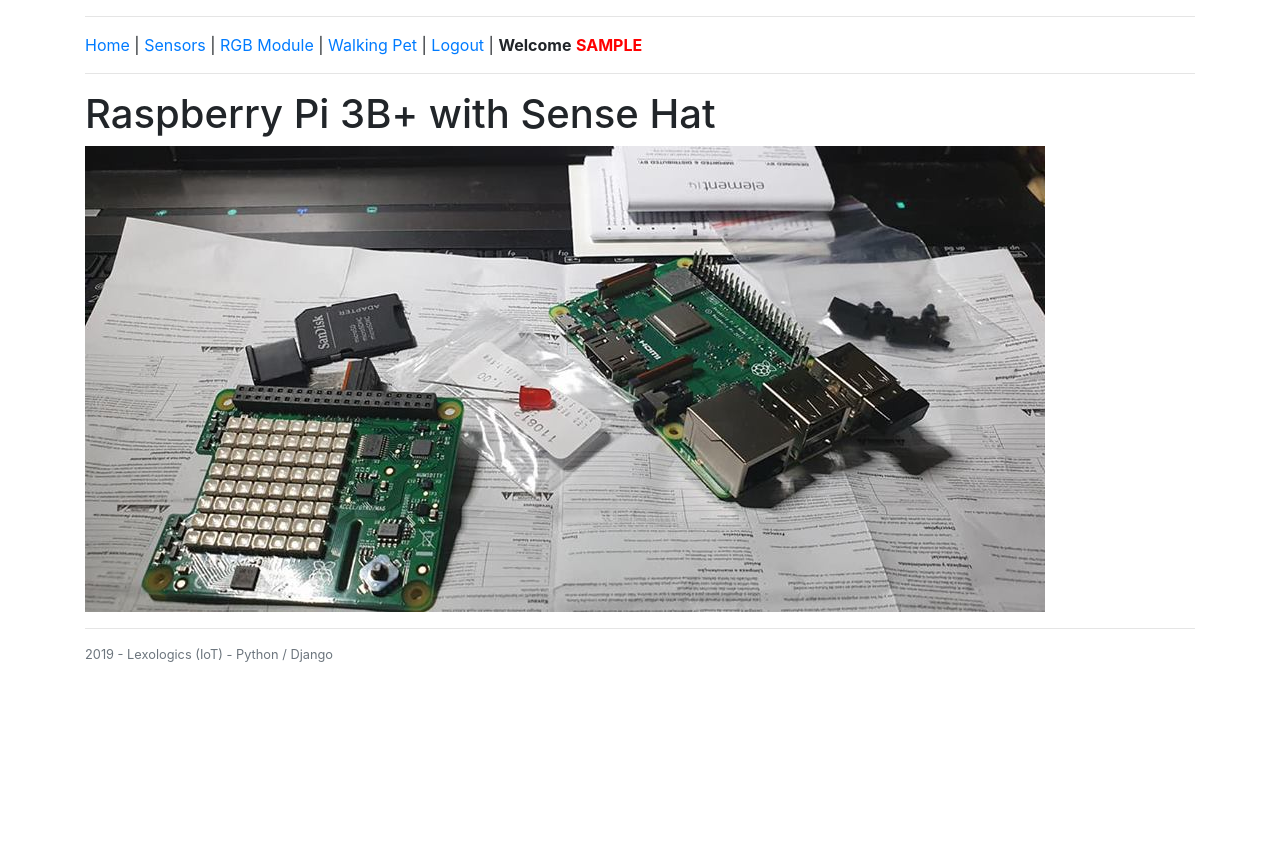
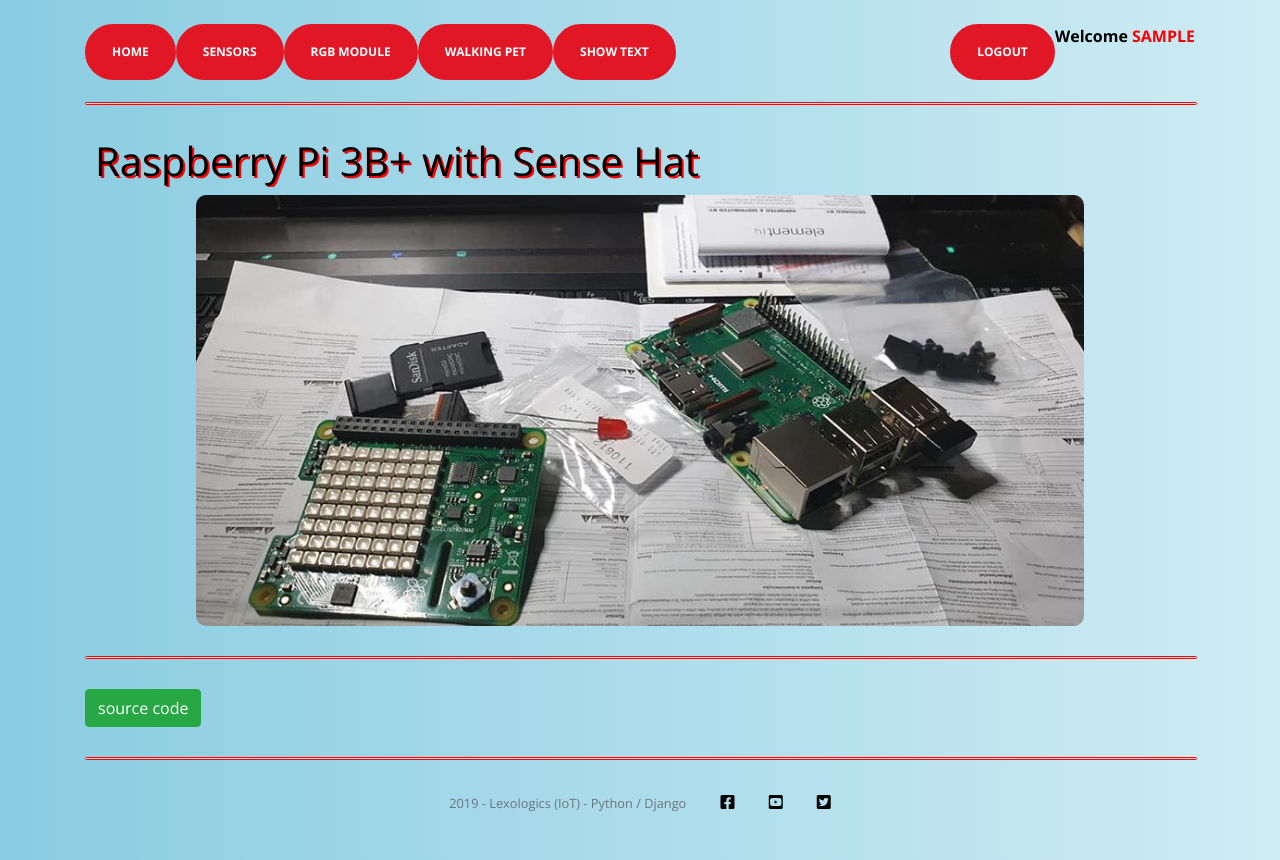
Before and after one commit to lexologics/sensehat, a Django app: page / in a window 1280 px wide. Before the commit the page ends 662 px from the top, so only its background shows below. Run offline with Django 3.2, Linux system fonts and the light colour scheme; the visitor is signed in with stand-in values (Sample User, id 1); some libraries are stand-ins or nearby versions.

Commit message:
Added CSS styling

```diff
--- /dev/null
+++ b/main/forms.py
@@ -0,0 +1,4 @@
+from django import forms
+
+class ShowText(forms.Form):
+    post = forms.ChardField()
--- /dev/null
+++ b/main/static/main/css/main.css
@@ -0,0 +1,483 @@
+/* General Styling */
+
+body {
+        background-image: linear-gradient(to right, rgba(137, 204, 225), rgba(207, 236, 244));
+	font-family: 'Open Sans';
+	color: #000;
+	overflow-x: hidden;
+}
+
+img {
+        border-radius: 10px;
+        display: block;
+	margin-left: auto;
+	margin-right: auto;
+	width: 80%;
+        height: auto;
+}
+
+p {
+	line-height: 24px;
+	font-weight: 300;
+}
+
+a {
+	text-decoration: none;
+	color: #e00918;
+}
+
+a:hover {
+	color: #e00918;
+	text-decoration: none;
+	transition: all 0.3s ease-in-out;
+	-o-transition: all 0.3s ease-in-out;
+	-ms-transition: all 0.3s ease-in-out;
+	-moz-transition: all 0.3s ease-in-out;
+	-webkit-transition: all 0.3s ease-in-out;
+}
+
+span {
+	color: #e00918;
+}
+
+ul {
+	padding: 0;
+}
+
+hr {
+	width: 100%;
+	height: 1px;
+	background-color: #d9dcdf;
+	border: 1px solid red;
+	border-radius: 5px;
+	margin: 30px 0;
+}
+
+h1,h2,h3,h4,h5,h6 {
+	margin: 8px;
+	padding: 2px;
+	white-space: nowrap;
+	overflow: hidden;
+	text-overflow: ellipsis;
+	text-shadow: 2px 2px #FF0001;
+}
+
+.button {
+	background-color: #e21725;
+	color: #fff;
+	padding: 17px 25px;
+	text-transform: uppercase;
+	font-weight: 700;
+	font-size: 12px;
+	border: 2px solid #e21725;
+	float: left;
+	border-radius: 999px;
+}
+
+.button:hover {
+	background-color: #fff;
+	color: #e21725;
+	border: 2px solid #e21725;
+	text-decoration: none;
+	transition: all 0.3s ease-in-out;
+	-o-transition: all 0.3s ease-in-out;
+	-ms-transition: all 0.3s ease-in-out;
+	-moz-transition: all 0.3s ease-in-out;
+	-webkit-transition: all 0.3s ease-in-out;
+}
+
+.clear{
+	clear:both;
+}
+
+/* Header */
+
+header {
+	padding: 30px 0 0 0;
+}
+
+.logo {
+	max-width: 60%;
+}
+
+#menu-toggle {
+	position: absolute;
+	top: 30%;
+	left: 78%;
+}
+
+#menu-toggle img {
+	width: 20px;
+}
+
+input {
+	border: 1px solid #d9dcdf;
+	color: #66747f;
+	font-size: 12px;
+	padding: 17px 25px;
+	width: 100%;
+	background: url(../images/search.png) #f7f8fa no-repeat right 35px center;
+	background-size: 3%;
+	outline: none;
+}
+
+.notifications {
+	position: absolute;
+	right: 240px;
+	top: 20px;
+}
+
+.notifications li:hover {
+	cursor: pointer;
+}
+
+.notifications i {
+	color: #bbc3ca;
+	font-size: 20px;
+}
+
+.notifications span {
+	border-radius: 50px;
+	background-color: #e21725;
+	color: #fff;
+	font-weight: 700;
+	padding: 4px 9px;
+	font-size: 11px;
+	position: relative;
+	top: -12px;
+	left: -12px;
+}
+
+#user-info li {
+	display: inline-block;
+}
+
+#user-info li:nth-child(3) {
+	float: right;
+}
+
+#user-info li:nth-child(3) img {
+	float: left;
+	margin-right: 20px;
+	width: 60px;
+}
+
+#user-info li:nth-child(3) div {
+	display: inline-block;
+}
+
+#user-info li:nth-child(3) p {
+	margin: 0;
+}
+
+#user-info li:nth-child(3) a {
+	font-weight: 700;
+	color: #e21725;
+}
+
+#user-info li:nth-child(3) a:hover {
+	text-decoration: none;
+}
+
+.username {
+	color: #000;
+	font-weight: 700;
+}
+
+/* Tabs */
+
+.tab {
+	text-align: center;
+	margin: -10px 0;
+}
+
+.tab li {
+	display: inline-block;
+	text-transform: uppercase;
+	color: #808791;
+	font-weight: 700;
+	font-size: 12px;
+	margin: 0 20px;
+}
+
+.tab li:hover {
+	color: #000;
+	cursor: pointer;
+	transition: all 0.3s ease-in-out;
+	-o-transition: all 0.3s ease-in-out;
+	-ms-transition: all 0.3s ease-in-out;
+	-moz-transition: all 0.3s ease-in-out;
+	-webkit-transition: all 0.3s ease-in-out;
+}
+
+.tab .active {
+	border-bottom: 3px solid #e00918;
+	padding-bottom: 20px;
+	margin-bottom: -20px;
+	color: #000;
+}
+
+/* Main Content */
+
+.main-videos h2 {
+	margin: 20px 0;
+	font-weight: 900;
+}
+
+.area {
+	position: relative;
+}
+
+.duration {
+	background-color: #e00918;
+	color: #fff;
+	padding: 10px 30px;
+	text-transform: uppercase;
+	font-weight: 700;
+	font-size: 12px;
+	position: absolute;
+	right: 0;
+	bottom: 0;
+}
+
+p.views {
+	color: #343434;
+}
+
+.video p {
+	margin: 0;
+	padding: 0;
+	color: #757a80;
+	line-height: inherit;
+}
+
+.area:hover .mask {
+	display: block;
+	cursor: pointer;
+	opacity: 100;
+	transition: all 0.3s ease-in-out;
+	-o-transition: all 0.3s ease-in-out;
+	-ms-transition: all 0.3s ease-in-out;
+	-moz-transition: all 0.3s ease-in-out;
+	-webkit-transition: all 0.3s ease-in-out;
+}
+
+.vertical-align {
+	position: relative;
+	top: 50%;
+	transform: translateY(-50%);
+	-webkit-transform: translateY(-50%);
+	-ms-transform: translateY(-50%);
+}
+
+.mask {
+	position: absolute;
+	background-color: rgba(226, 23, 37,0.9);
+	width: 100%;
+	height: 100%;
+	text-align: center;
+	opacity: 0;
+}
+
+.mask p {
+	color: #fff;
+	font-weight: 700;
+}
+
+.mask i {
+	font-size: 80px;
+	color: #fff;
+}
+
+.mini {
+	list-style: none;
+}
+
+.mini h4 {
+	margin-top: 13px;
+	font-weight: 700;
+}
+
+.mini p {
+	font-size: 12px;
+	margin-top: 6px;
+}
+
+.mini i {
+	font-size: 50px;
+}
+
+.mini .duration {
+	padding: 8px 20px;
+}
+
+.mini .mask p {
+	display: none;
+}
+
+li.mini:nth-child(2) {
+	margin-bottom: 30px;
+}
+
+.video h4 {
+	margin-top: 15px;
+	font-weight: 400;
+}
+
+.single-channel .video p {
+	margin-top: 7px;
+}
+
+/* Channel Information Section */
+
+.channel-bio hr {
+	margin: 20px 0;
+}
+
+.channel-bio p {
+	text-align: justify;
+}
+
+.channel-bio .button {
+	margin-top: 10px;
+}
+
+.channel-name {
+	font-weight: 500;
+	font-size: 16px;
+}
+
+.channel-name img {
+	margin-right: 10px;
+}
+
+/* Footer */
+
+footer {
+	text-align: center;
+	padding: 0 0 30px;
+}
+
+footer li {
+	display: inline;
+	margin: 0 15px;
+}
+
+footer ul:nth-child(1) a {
+	font-size: 16px;
+	font-weight: 600;
+	color: #000;
+}
+
+footer ul:nth-child(2) {
+	margin: 20px 0;
+}
+
+footer ul:nth-child(2) a {
+	color: #282626;
+}
+
+footer li a:hover {
+	color: #e00918;
+	text-decoration: none;
+	transition: all 0.3s ease-in-out;
+	-o-transition: all 0.3s ease-in-out;
+	-ms-transition: all 0.3s ease-in-out;
+	-moz-transition: all 0.3s ease-in-out;
+	-webkit-transition: all 0.3s ease-in-out;
+}
+
+footer h4 {
+	color: #aaa7a7;
+	font-weight: 300;
+}
+
+/* Sidebar */
+
+.title {
+	color: #e21725;
+	text-transform: uppercase;
+	font-weight: 700;
+}
+
+.sidebar ul {
+	margin-bottom: 5px;
+	list-style: none;
+}
+
+.sidebar li {
+	line-height: 40px;
+	white-space: nowrap;
+	overflow: hidden;
+	text-overflow: ellipsis;
+}
+
+.sidebar a {
+	color: #828c95;
+	font-weight: 500;
+}
+
+.sidebar a:hover {
+	color: #e00918;
+	text-decoration: none;
+}
+
+.sidebar i {
+	font-size: 20px;
+	margin-right: 15px;
+}
+
+.sidebar #subs img {
+	margin-right: 15px;
+	width: 25px;
+}
+
+#playlist p {
+	font-size: 12px;
+	font-weight: 300;
+	margin-left: 35px;
+	margin-top: -15px;
+}
+
+#playlist i {
+	float: left;
+	margin-top: 15px;
+}
+
+#sidebar-wrapper {
+	padding-top: 10px;
+	padding-left: 30px;
+	padding-right: 30px;
+	margin-bottom: -10px;
+	font-weight: 600;
+	font-size: 14px;
+	background-color: #f7f8fa;
+	border-right: 1px solid #dbdee0;
+	top: 0;
+	bottom: 0;
+	z-index: 1000;
+	left: 0;
+	position: fixed;
+	width: 300px;
+	margin-left: -300px;
+	overflow-x: hidden;
+	overflow-y: hidden;
+	transition: all 0.3s ease-in-out;
+	-o-transition: all 0.3s ease-in-out;
+	-ms-transition: all 0.3s ease-in-out;
+	-moz-transition: all 0.3s ease-in-out;
+	-webkit-transition: all 0.3s ease-in-out;
+}
+
+#sidebar-wrapper.active {
+	left: 300px;
+	width: 300px;
+}
+
+#menu-close {
+	padding: 7px 0;
+}
+
+#menu-close img {
+	width: 10px
+}
--- a/main/templates/main/base.html
+++ b/main/templates/main/base.html
@@ -1,13 +1,20 @@
+<!DOCTYPE html>
+
+{% load static %}
+
 <html>
 <head>
     <!-- Required meta tags -->
     <meta charset="utf-8">
     <meta name="viewport" content="width=device-width, initial-scale=1, shrink-to-fit=no">
-
     <!-- Bootstrap CSS -->
     <link rel="stylesheet" href="https://stackpath.bootstrapcdn.com/bootstrap/4.3.1/css/bootstrap.min.css" integrity="sha384-ggOyR0iXCbMQv3Xipma34MD+dH/1fQ784/j6cY/iJTQUOhcWr7x9JvoRxT2MZw1T" crossorigin="anonymous">
+    <link rel="stylesheet" href="https://stackpath.bootstrapcdn.com/font-awesome/4.7.0/css/font-awesome.min.css">
+    <link rel="stylesheet" href="https://use.fontawesome.com/releases/v5.8.2/css/all.css" integrity="sha384-oS3vJWv+0UjzBfQzYUhtDYW+Pj2yciDJxpsK1OYPAYjqT085Qq/1cq5FLXAZQ7Ay" crossorigin="anonymous">
+    <link rel="stylesheet" href="https://fonts.googleapis.com/css?family=Open+Sans:400,600,700" type="text/css">
+    <link rel="stylesheet" href="{% static "main/css/main.css"  %}">
     {% if title %}
-      <meta http-equiv="refresh" content="2">
+      <meta http-equiv="refresh" content="3">
       <title>Sense Hat {{ title }}</title>
     {% else %}
       <title>Sense Hat</title>
@@ -16,22 +23,85 @@
 
 <body>
 
+<!--
+  <header>
+    <div class="container-fluid">
+      <div class="row">
+        <div class="col-md-2">
+          <a href="#"><img src="logo.png" class="logo"></a>
+          <a href="#" id="menu-toggle"><img src="menu.png"></a>
+        </div>
+        <div class="col-md-5">
+          <form><input placeholder="Type to search..." type="text"></form>
+        </div>
+        <div class="col-md-5">
+          <ul class="user-info">
+            <li><a href="#" class="button">Upload</a></li>
+            <li>
+              <ul class="notifications">
+                <li><i class="fa fa-envelope"></i><span>1</span></li>
+                <li><i class="fa fa-fa-bell"></i><span>3</span></li>
+              </ul>
+            </li>
+            <li>
+              <img src="">
+              <div>
+                <p class="username">A.P. Boerhoop</p>
+                <p>9 Subscribers</p>
+                <a href="#">Log out</a>
+              </div>
+            </li>
+          </ul>
+        </div>
+      </div>
+    </div>
+  </header>
+
+  <div class="container-fluid">
+    <div class="row">
+      <ul class="tabs">
+        <li class="active">Home</li>
+        <li>Trending</li>
+        <li>Subscriptions</li>
+      </ul>
+    </div>
+  </div>
+
+  <hr>
+
+-->
+  <div class="container">
+    <br>
+    <a class="button" href="/">Home</a>
+
+    <a class="button" href="/sensors/">Sensors</a>
+<!--        <a class="button" href="/rgb/">RGB Module</a>
+        <a class="button" href="/walking/">Walking Pet</a>
+-->
 
 
-  <div class="container">
-    <hr>
-    <a href="/">Home</a> |
-    <a href="/sensors/">Sensors</a> |
     {% if user.is_authenticated %}
-        <a href="/rgb/">RGB Module</a> |
-        <a href="/walking/">Walking Pet</a> |
-        <a href="/logout/">Logout</a> |
-        <b>Welcome</b> <b style="color:red; text-transform: uppercase;">{{ user }}</b>
+        <!-- <a class="button" href="/sensors/">Sensors</a>  -->
+        <a class="button" href="/rgb/">RGB Module</a>
+        <a class="button" href="/walking/">Walking Pet</a>
+        <a class="button" href="/show_text/">Show Text</a>
+	<div class="pull-right">
+            <b>Welcome</b> <b style="color:red; text-transform: uppercase;">{{ user }}</b>
+	</div>
+	<div class="pull-right">
+            <a class="button" href="/logout/">Logout</a>
+	</div>
 
     {% else %}
-        <a href="/register/">Register</a> |
-        <a href="/login/">Login</a> |
-        Welcome <b style="color:orange">Friend</b>
+	<div class="pull-right">
+            <br><br>Welcome <b style="color:orange">Friend</b>
+	</div>
+	<div class="pull-right">
+            <a class="button" href="/login/">Login</a>
+	</div>
+	<div class="pull-right">
+            <a class="button" href="/register/">Register</a>
+	</div>
     {% endif %}
 
     {% if messages %}
@@ -39,16 +109,33 @@
         {% for message in messages %}
           <li{% if message.tags %} class="{{ message.tags }}"{% endif %}>{{ message }}</li>
         {% endfor %}
+      </ul>
     {% endif %}
+    <br>
+    <br>
 
     <hr>
+
     {% block content %}{% endblock %}
 
     <hr>
 
-    <small class="text-muted">2019 - Lexologics (IoT) - Python / Django</small>
+    <a class="btn btn-success" href="https://github.com/lexologics/sensehat">source code</a>
+
+
   </div>
 
+  <div class="container">
+    <footer>
+      <ul>
+        <hr>
+        <li><small class="text-muted">2019 - Lexologics (IoT) - Python / Django</small></li>
+        <li><a href="#"><i class="fab fa-facebook-square"></i></a></li>
+        <li><a href="#"><i class="fab fa-youtube-square"></i></a></li>
+        <li><a href="#"><i class="fab fa-twitter-square"></i></a></li>
+      </ul>
+    </footer>
+  </div>
   <!-- Optional JavaScript -->
   <!-- jQuery first, then Popper.js, then Bootstrap JS -->
   <script src="https://code.jquery.com/jquery-3.3.1.slim.min.js" integrity="sha384-q8i/X+965DzO0rT7abK41JStQIAqVgRVzpbzo5smXKp4YfRvH+8abtTE1Pi6jizo" crossorigin="anonymous"></script>
--- a/main/templates/main/home.html
+++ b/main/templates/main/home.html
@@ -5,7 +5,6 @@
 {% block content %}
 
   <h1>Raspberry Pi 3B+ with Sense Hat</h1>
-
   <img src="{% static "main/images/rpi.jpg"  %}">
 
 {% endblock %}
--- a/main/urls.py
+++ b/main/urls.py
@@ -14,6 +14,7 @@ urlpatterns = [
     path('login/', views.login_request, name='login'),
     path('logout/', views.logout_request, name='logout'),
     path('create/', views.save_sensors, name='save_sensors'),
+    path('show_text/', views.show_text, name='show_text'),
     path('api/data/', views.get_data, name='get_data'),
     path('api/', views.ChartData.as_view()),
 ]
--- a/main/views.py
+++ b/main/views.py
@@ -4,10 +4,11 @@ from django.shortcuts import render, redirect
 from django.contrib.auth.forms import UserCreationForm, AuthenticationForm
 from django.contrib.auth import login, logout, authenticate
 from django.contrib import messages
-from django.views.generic import ListView
+from django.views.generic import ListView, TemplateView
 
 from .models import SensorHeat
 from django.contrib.auth.models import User
+from django.contrib.auth.decorators import login_required
 
 from rest_framework.views import APIView
 from rest_framework.response import Response
@@ -56,7 +57,17 @@ PET2 = [
 def homepage(request):
     return render(request, 'main/home.html')
 
+
+#class ShowTextView(TemplateView):
+#    template_name = 'show_text.html'
+#    @method_decorator(login_required)
+#    return render(request, 'main/show_text.html')
+
+def show_text(request):
+    return render(request, 'main/show_text.html')
+
 def save_sensors(request):
+    #@login_required
     user = User.objects.get(id=3)
     sense = SenseHat()
 
@@ -120,6 +131,7 @@ def sensors(request):
 #    context_object_name = 'sensor'#
 #    ordering = ['-date_posted']
 
+#@login_required
 def rgbmod(request):
 
     from sense_hat import SenseHat
@@ -136,47 +148,47 @@ def rgbmod(request):
     e = (0, 0,0 )     # Empty
 
     pet1 = [
-        e, e, e, e, e, e, e, e,
-        p, e, e, e, e, e, e, e,
-        e, p, e, e, p, e, p, e,
-        e, p, g, g, p, y, y, e,
-        e, g, g, g, y, w, y, g,
-        e, g, g, g, g, y, y, e,
-        e, g, e, g, e, g, e, e,
-        e, e, e, e, e, e, e, e
+	e, e, e, e, e, e, e, e,
+	p, e, e, e, e, e, e, e,
+	e, p, e, e, p, e, p, e,
+	e, p, g, g, p, y, y, e,
+	e, g, g, g, y, w, y, g,
+	e, g, g, g, g, y, y, e,
+	e, g, e, g, e, g, e, e,
+	e, e, e, e, e, e, e, e
     ]
 
     pet2 = [
-        e, e, e, e, e, e, e, e,
-        p, e, e, e, e, e, e, e,
-        e, p, e, e, p, e, p, e,
-        e, p, g, g, p, y, y, e,
-        e, g, g, g, y, w, y, g,
-        e, g, g, g, g, y, y, e,
-        e, e, g, e, g, e, e, e,
-        e, e, e, e, e, e, e, e
+	e, e, e, e, e, e, e, e,
+	p, e, e, e, e, e, e, e,
+	e, p, e, e, p, e, p, e,
+	e, p, g, g, p, y, y, e,
+	e, g, g, g, y, w, y, g,
+	e, g, g, g, g, y, y, e,
+	e, e, g, e, g, e, e, e,
+	e, e, e, e, e, e, e, e
     ]
 
     love = [
-        e,e,e,e,e,e,e,e,
-        e,r,r,e,e,r,r,e,
-        r,r,r,r,r,r,r,r,
-        r,r,r,r,r,r,r,r,
-        e,r,r,r,r,r,r,e,
-        e,e,r,r,r,r,e,e,
-        e,e,e,r,r,e,e,e,
-        e,e,e,e,e,e,e,e
+	e,e,e,e,e,e,e,e,
+	e,r,r,e,e,r,r,e,
+	r,r,r,r,r,r,r,r,
+	r,r,r,r,r,r,r,r,
+	e,r,r,r,r,r,r,e,
+	e,e,r,r,r,r,e,e,
+	e,e,e,r,r,e,e,e,
+	e,e,e,e,e,e,e,e
     ]
 
     pacman = [
-        e,e,y,y,y,y,e,e,
-        e,y,y,y,y,y,y,e,
-        y,y,y,y,y,y,y,y,
-        y,y,y,y,y,y,e,e,
-        y,y,y,y,y,y,e,e,
-        y,y,y,y,y,y,y,y,
-        e,y,y,y,y,y,y,e,
-        e,e,y,y,y,y,e,e
+	e,e,y,y,y,y,e,e,
+	e,y,y,y,y,y,y,e,
+	y,y,y,y,y,y,y,y,
+	y,y,y,y,y,y,e,e,
+	y,y,y,y,y,y,e,e,
+	y,y,y,y,y,y,y,y,
+	e,y,y,y,y,y,y,e,
+	e,e,y,y,y,y,e,e
     ]
 
 #    pacman2 = [
@@ -205,7 +217,7 @@ def rgbmod(request):
 
     return render(request, 'main/rgb.html')
 
-
+#@login_required
 def walking(request):
 
     from sense_hat import SenseHat
@@ -235,6 +247,7 @@ def get_data(request, *args, **kwargs):
     return JsonResponse(data)
 
 # REST Framework
+#@login_required
 class ChartData(APIView):
     authentication_classes = []
     permission_classes = []
@@ -261,6 +274,7 @@ def register(request):
     form = UserCreationForm
     return render(request, 'main/register.html', context={'form':form})
 
+#@login_required
 def logout_request(request):
     logout(request)
     messages.info(request, 'Logged out successfully!')
```
Also changed, not shown: main/templates/main/login.html (+3 -4 lines), main/templates/main/sensors.html (+7 -4 lines), main/templates/main/show_text.html (added, +7 -0 lines).
